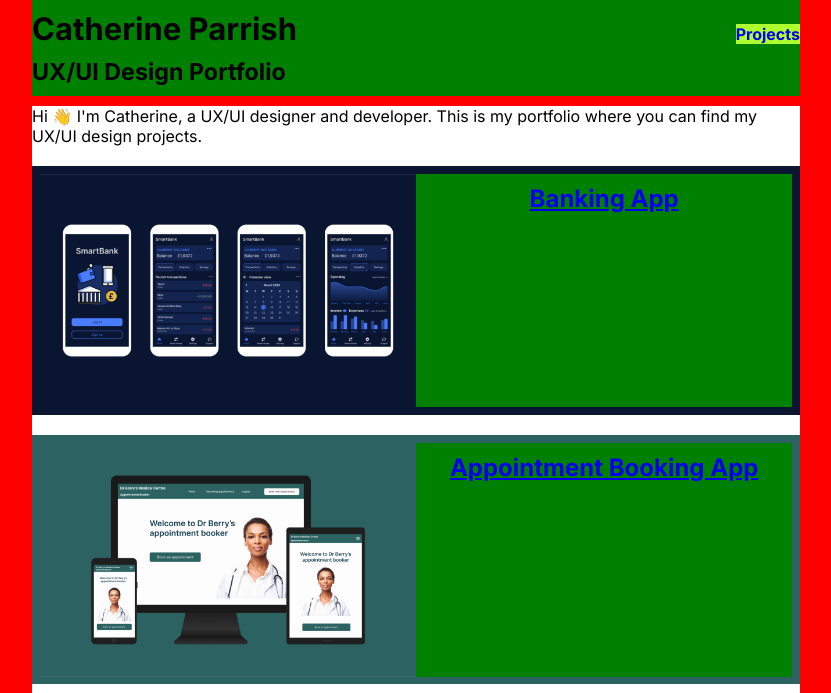
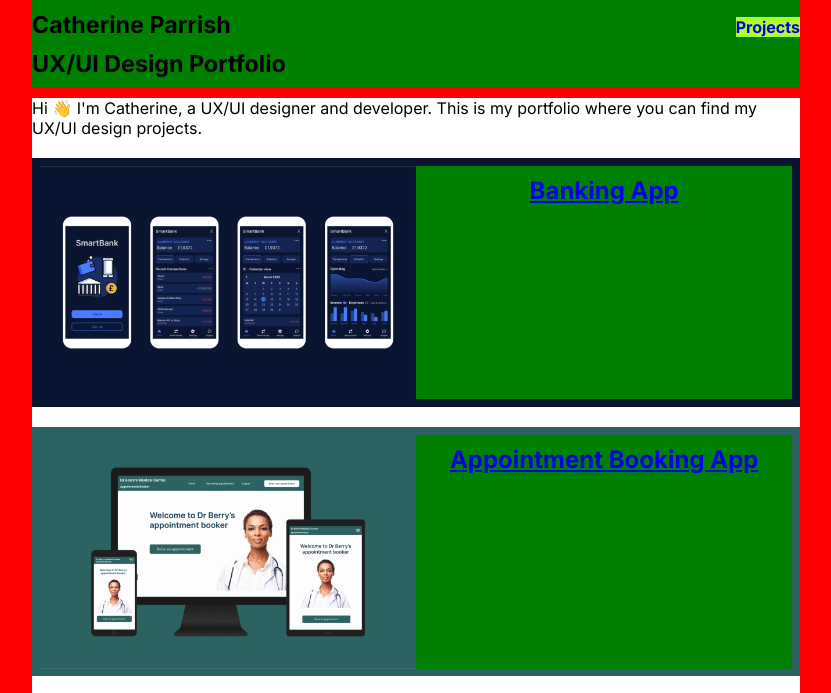
Before and after one commit to CatherineP37/CatherineP37.github.io, a plain HTML site: page index.html in a window 1280 px wide. Shown: the top 693 px of the page, without its empty margins (224-1055 px from the left). Drawn offline with Linux system fonts and the light colour scheme.

Commit message:
Update index.html

```diff
--- a/index.html
+++ b/index.html
@@ -24,7 +24,7 @@
 <!-- Logo -->
 
         <a href="index.html" class="logo">
-		    <h1>Catherine Parrish</h1>
+		    <h2>Catherine Parrish</h2>
 		    <h2>UX/UI Design Portfolio</h2>
 
 		</a>
```
